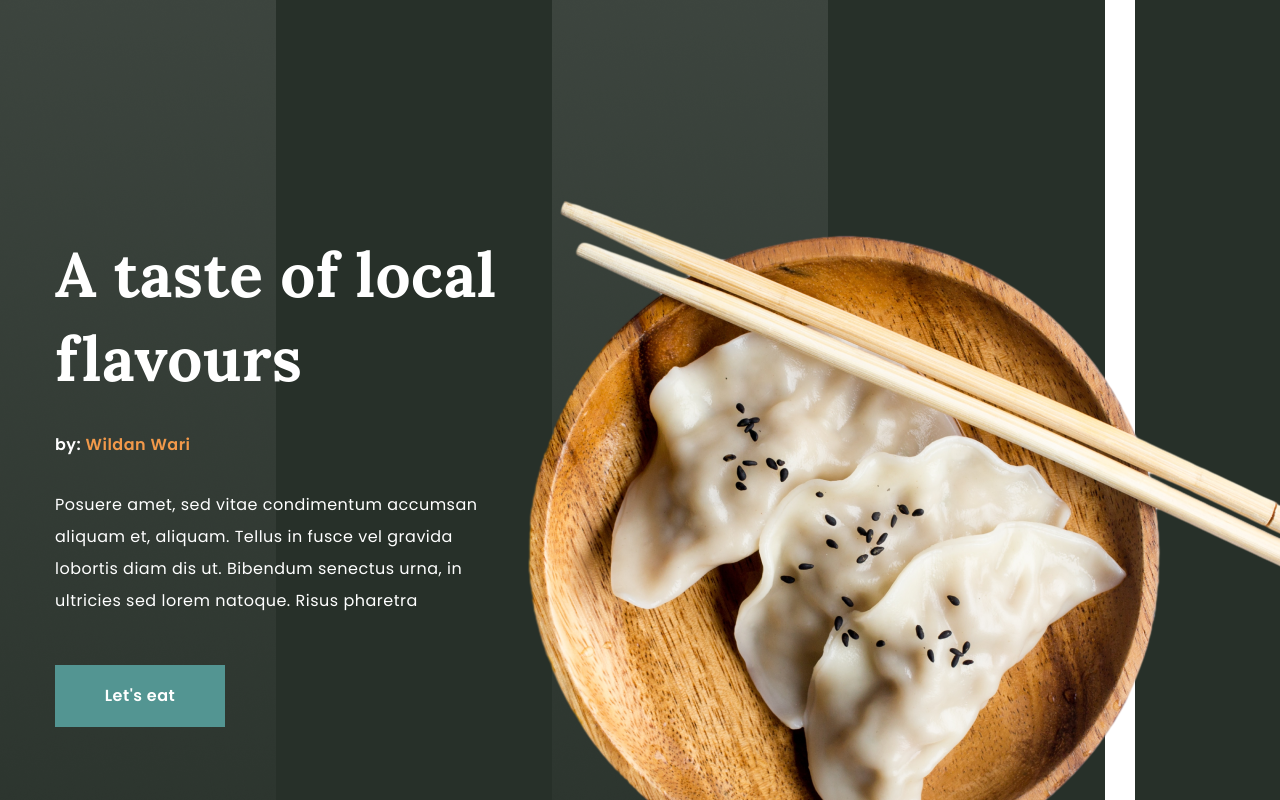
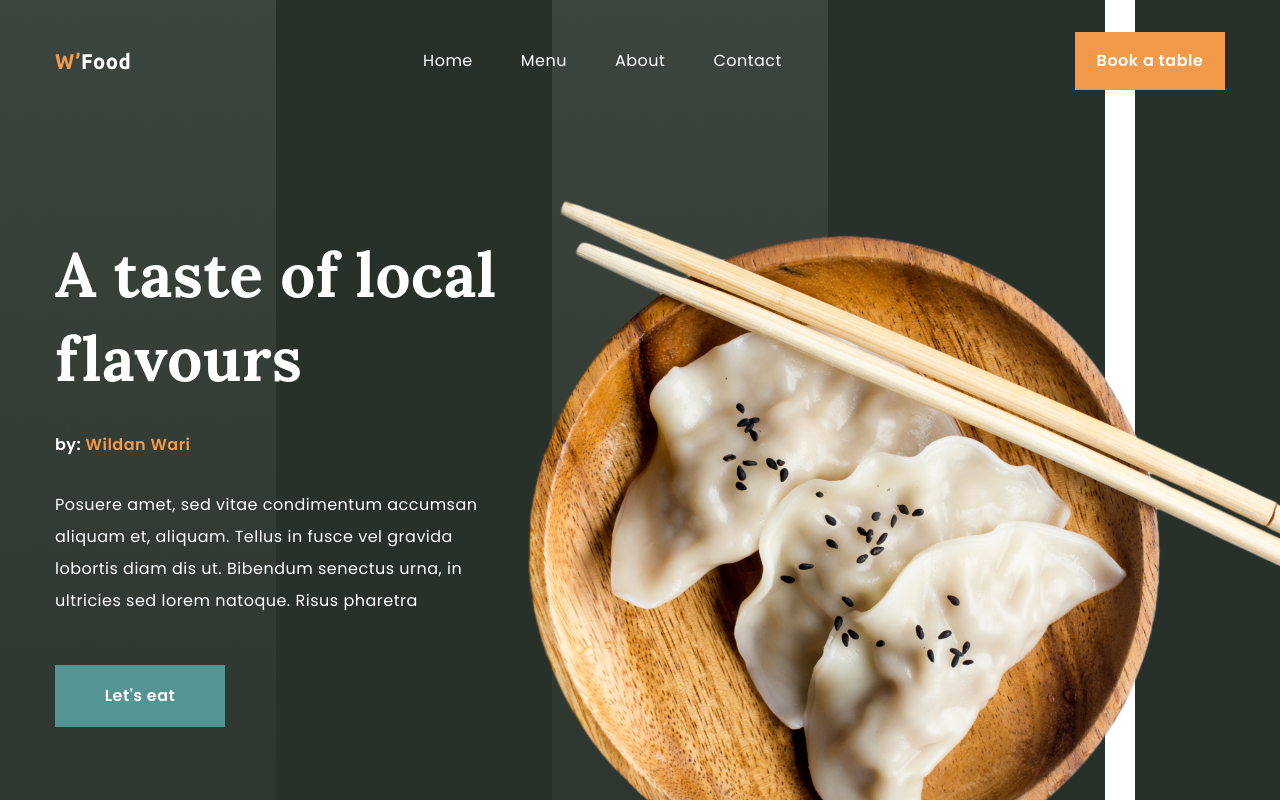
Before and after one commit to solarluiso/wfood, a Next.js app: page / in a window 1280 px wide. Shown: the top 800 px of the page. Built offline with nearby package versions, Linux system fonts and the light colour scheme.

Commit message:
Header, Nav and NavMobile

```diff
--- a/app/page.jsx
+++ b/app/page.jsx
@@ -1,9 +1,11 @@
 import StyleGuide from "@/components/StyleGuide";
+import Header from "@/components/Header";
 import Hero from "@/components/Hero";
 
 export default function Home() {
   return (
     <main className="w-full max-w-[1440px] bg-white mx-auto overflow-hidden">
+      <Header />
       <Hero />
       {/* <StyleGuide /> */}
       <div className="h-[4000px]"></div>
--- /dev/null
+++ b/components/Header.jsx
@@ -0,0 +1,67 @@
+"use client";
+
+import React, { useState, useEffect } from "react";
+import { Link as ScrollLink } from "react-scroll";
+import Link from "next/link";
+import Image from "next/image";
+
+// components
+import Nav from "./Nav";
+import NavMobile from "./NavMobile";
+import { Button } from "./ui/button";
+
+const Header = () => {
+  const [active, setActive] = useState(false);
+
+  useEffect(() => {
+    const handleScroll = () => {
+      // detect scroll
+      setActive(window.scrollY > 100);
+    };
+
+    // add event listener
+    window.addEventListener("scroll", handleScroll);
+
+    // clear event listener
+    return () => {
+      window.removeEventListener("scroll", handleScroll);
+    };
+  }, []);
+
+  return (
+    <header
+      className={`${
+        active ? "bg-black-heavy py-4" : "bg-none py-8"
+      } fixed top-0 w-full z-50 left-0 right-0 transition-all duration-200`}
+    >
+      <div className="container mx-auto">
+        {/* logo, nav, btn */}
+        <div className="flex items-center justify-between">
+          {/* logo */}
+          <Link href="/">
+            <Image src="/logo.svg" width={75} height={30} alt="" />
+          </Link>
+          {/* nav */}
+          <Nav
+            containerStyles="hidden xl:flex gap-x-12 text-white"
+            linkStyles="capitalize"
+          />
+          {/* btn */}
+          <ScrollLink to="reservation" smooth={true}>
+            <Button variant="orange" size="sm">
+              Book a table
+            </Button>
+          </ScrollLink>
+          {/* mobile nav */}
+          <NavMobile
+            containerStyles="xl:hidden"
+            iconStyles="text-3xl"
+            linkStyles="uppercase"
+          />
+        </div>
+      </div>
+    </header>
+  );
+};
+
+export default Header;
--- /dev/null
+++ b/components/Nav.jsx
@@ -0,0 +1,48 @@
+import { Link } from "react-scroll";
+
+const links = [
+  {
+    path: "home",
+    name: "home",
+    offset: -50,
+  },
+  {
+    path: "menu",
+    name: "menu",
+    offset: -50,
+  },
+  {
+    path: "about",
+    name: "about",
+    offset: -150,
+  },
+  {
+    path: "contact",
+    name: "contact",
+    offset: 0,
+  },
+];
+
+const Nav = ({ containerStyles, linkStyles }) => {
+  return (
+    <nav className={`${containerStyles}`}>
+      {links.map((link, index) => {
+        return (
+          <Link
+            key={index}
+            to={link.path}
+            spy={true}
+            smooth={true}
+            offset={link.offset}
+            duration={500}
+            className={`${linkStyles}`}
+          >
+            {link.name}
+          </Link>
+        );
+      })}
+    </nav>
+  );
+};
+
+export default Nav;
--- /dev/null
+++ b/components/NavMobile.jsx
@@ -0,0 +1,98 @@
+"use client";
+
+import React, { useState } from "react";
+import { RiMenu2Line, RiHomeFill } from "react-icons/ri";
+import { IoCloseOutline } from "react-icons/io5";
+import { BiSolidFoodMenu } from "react-icons/bi";
+import { FaUsers, FaEnvelope } from "react-icons/fa";
+
+import { Link as ScrollLink } from "react-scroll";
+import Image from "next/image";
+import Link from "next/link";
+
+// components
+import { Button } from "./ui/button";
+
+const links = [
+  {
+    icon: <RiHomeFill />,
+    path: "home",
+    name: "home",
+    offset: 0,
+  },
+  {
+    icon: <BiSolidFoodMenu />,
+    path: "menu",
+    name: "menu",
+    offset: 0,
+  },
+  {
+    icon: <FaUsers />,
+    path: "about",
+    name: "about",
+    offset: -50,
+  },
+  {
+    icon: <FaEnvelope />,
+    path: "contact",
+    name: "contact",
+    offset: 0,
+  },
+];
+
+const NavMobile = ({ containerStyles, iconStyles, linkStyles }) => {
+  const [isOpen, setIsOpen] = useState(false);
+  return (
+    <div className={`${containerStyles}`}>
+      {/* nav trigger btn */}
+      <div
+        onClick={() => setIsOpen(!isOpen)}
+        className="cursor-pointer outline-none"
+      >
+        <RiMenu2Line className="text-3xl text-white transition-all duration-200" />
+      </div>
+      <aside
+        className={`${
+          isOpen ? "right-0" : "-right-full"
+        } bg-black fixed z-20 w-full p-10 top-0 bottom-0 transition-all duration-500`}
+      >
+        <div className="flex flex-col items-center justify-between h-full">
+          {/* nav close btn */}
+          <div
+            onClick={() => setIsOpen(false)}
+            className="cursor-pointer text-4xl text-white absolute w-10 h-10 right-8 top-8 bg-green flex items-center justify-center"
+          >
+            <IoCloseOutline />
+          </div>
+          {/* logo */}
+          <Link href="/">
+            <Image src="/logo.svg" width={90} height={36} alt="" />
+          </Link>
+          {/* links */}
+          <div className="flex flex-col gap-y-8">
+            {links.map((link, index) => {
+              return (
+                <ScrollLink
+                  key={index}
+                  to={link.path}
+                  offset={link.offset}
+                  smooth={false}
+                  className="flex items-center gap-x-3 "
+                >
+                  <div className={`${iconStyles}`}>{link.icon}</div>
+                  <div className={`${linkStyles}`}>{link.name}</div>
+                </ScrollLink>
+              );
+            })}
+          </div>
+          {/* btn */}
+          <ScrollLink to="reservation" smooth offset={-150}>
+            <Button variant="orange">Book a table</Button>
+          </ScrollLink>
+        </div>
+      </aside>
+    </div>
+  );
+};
+
+export default NavMobile;
```
